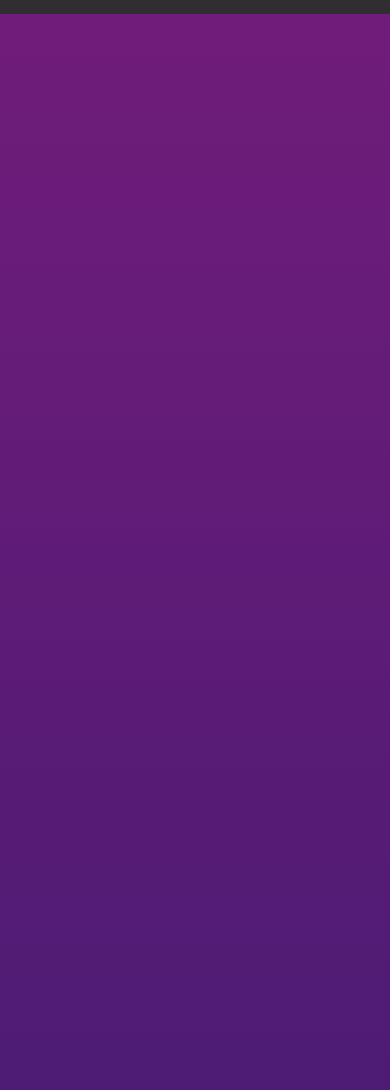
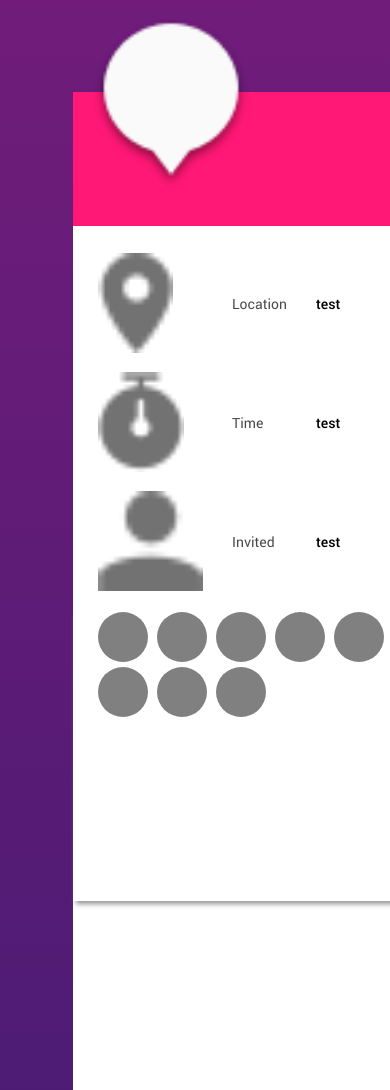
Before and after one commit to zackharley/joinmi, a plain HTML site: page index.html in a window 390 px wide. Shown: the part 136-1226 px from the top of the page. Drawn offline with Linux system fonts and the light colour scheme; some packages are replaced by stand-ins of ours.

Commit message:
html for TOP CARD INTERFACE therefore eventually change name of file. Finished skeleton.

```diff
--- a/index.html
+++ b/index.html
@@ -1,7 +1,7 @@
 <html>
 
 <head>
-    <link rel="stylesheet" href="css/index.css">
+    <link rel="stylesheet" href="css/main_interface.css">
     <script src="js/jquery-2.2.0.min.js"></script>
     <script src="cordova.js"></script>
     <script type="text/javascript" src="js/index.js"></script>
@@ -70,6 +70,62 @@
                 </div>
             </div>
         </div>
+    </div>
+
+     <div class="deck">
+        <div id="topCard">
+            <div id="deckHeader">
+                <img id="cloud" src="photos/main_interface/bubble_invitedperson.png"/>
+                <h3>Event Name</h3>
+            </div>
+            <div id="writtenContent">
+                <table>
+                    <tr>
+                        <td id="location"><img class="image" src="photos/main_interface/ic_location.png"/></td>
+                        <td>Location</td>
+                        <td><!-- location set -->test</td>
+                    </tr>
+                    <tr>
+                        <td><img class="image" src="photos/main_interface/ic_time.png"/></td>
+                        <td>Time</td>
+                        <td><!-- time set -->test</td>
+                    </tr>
+                    <tr>
+                        <td><img class="image" src="photos/main_interface/ic_invited.png"/></td>
+                        <td>Invited</td>
+                        <td><!-- friends set -->test</td>
+                    </tr>
+
+
+                </table>
+            </div>
+            <div id="profileCircles">
+                <table class="secondTable">
+                    <tr>
+                        <td id="firstRowCircle"><div class="profileCircle"></div></td>
+                        <td><div class="profileCircle"></div></td>
+                        <td><div class="profileCircle"></div></td>
+                        <td><div class="profileCircle"></div></td>
+                        <td><div class="profileCircle"></div></td>
+                    </tr>
+                    <tr>
+                        <td id="secondRowCircle"><div class="profileCircle"></div></td>
+                        <td><div class="profileCircle"></div></td>
+                        <td><div class="profileCircle"></div></td>
+                    </tr>
+                </table>
+            <img id="redCircle" src="photos/main_interface/button_hover.png"/>
+            </div>
+            <div class="underlayCard" id="firstUnderlay"></div>
+            <div class="underlayCard" id="secondUnderlay"></div>
+        </div>
+    </div>
+    <!-- <div id="deviceready" class="blink">
+        <p class="event listening">Connecting to Device</p>
+        <p class="event received">Device is Ready</p>
+    </div> default native asset access establishment indication (cordova.js has loaded) -->
+
+
 </body>
 
 
```
